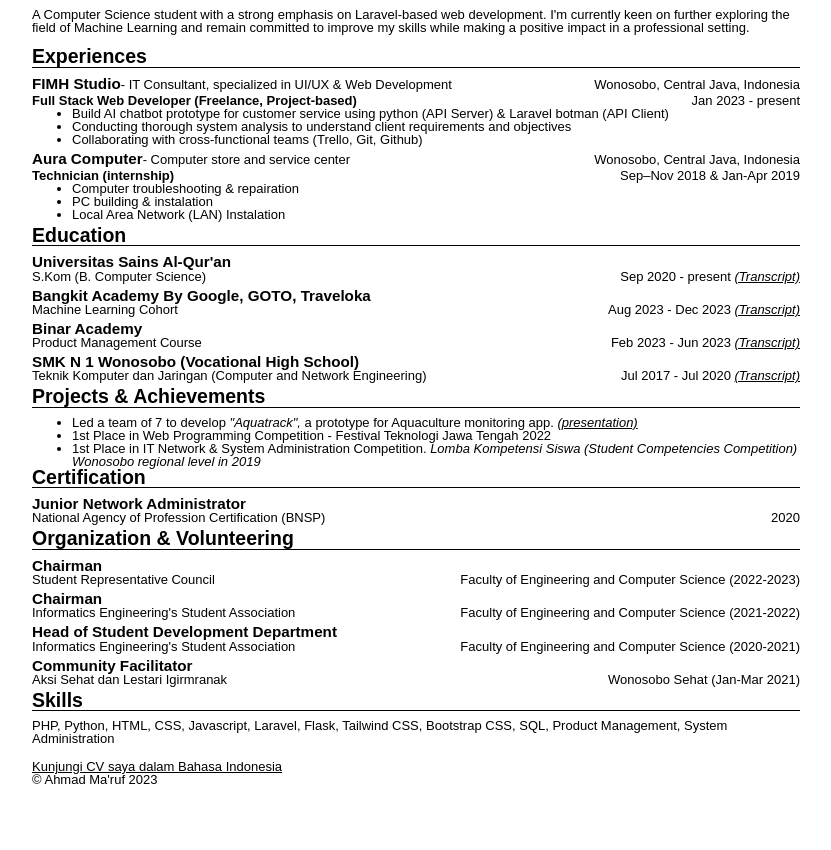
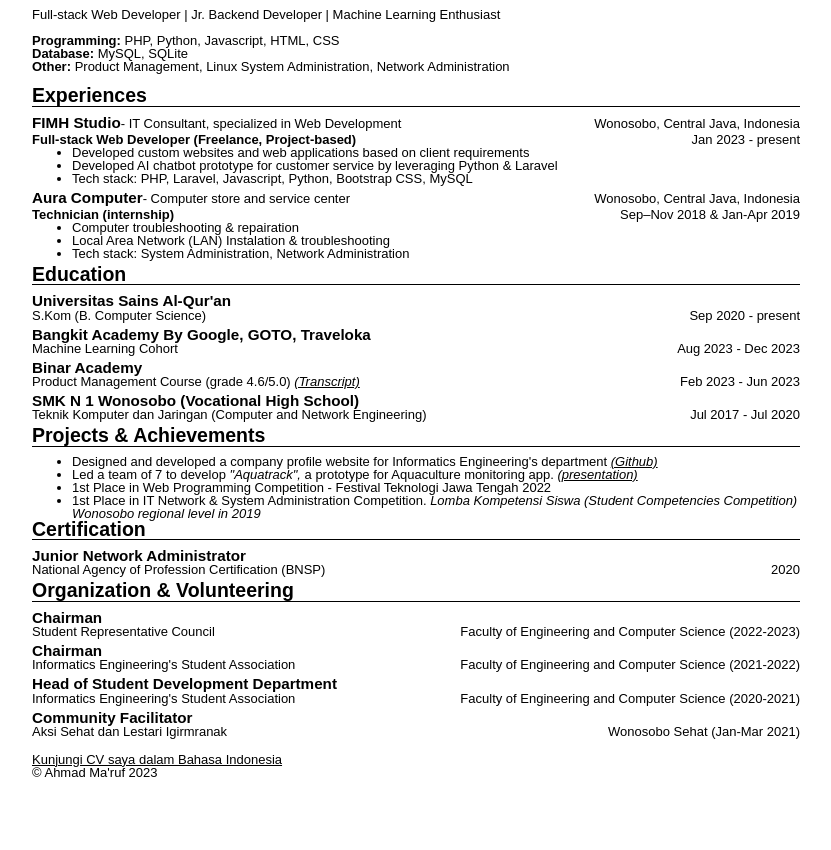
Before and after one commit to ahmaruff/resume, a plain HTML site: page index.html in a window 1280 px wide. Shown: the part 108-958 px from the top of the page, without its empty margins (224-1055 px from the left). Drawn offline with Linux system fonts and the light colour scheme.

Commit message:
change format and remove some section

```diff
--- a/index.html
+++ b/index.html
@@ -14,11 +14,17 @@
     <main>
         <header>
             <h1>Ahmad Ma'ruf</h1>
-            <p>Wonosobo, Central Java, Indonesia | <a href="mailto:ahmadmaruf2701@gmail.com">ahmadmaruf2701@gmail.com</a> | <a href="https://linkedin.com/in/ahmaruff/" target="_blank">linkedin.com/in/ahmaruff/</a> | <a href="https://github.com/ahmaruff" target="_blank">github.com/ahmaruff</a></p>
+            <p>Central Java, Indonesia | <a href="mailto:ahmadmaruf2701@gmail.com">ahmadmaruf2701@gmail.com</a> | <a href="https://linkedin.com/in/ahmaruff/" target="_blank">linkedin.com/in/ahmaruff/</a> | <a href="https://github.com/ahmaruff" target="_blank">github.com/ahmaruff</a></p>
             <br>
             <p id="about">
-                A Computer Science student with a strong emphasis on Laravel-based web development. I'm currently keen on further exploring the field of Machine Learning and remain committed to improve my skills while making a positive impact in a professional setting.
+                Full-stack Web Developer | Jr. Backend Developer | Machine Learning Enthusiast
             </p>
+            <br>
+            <div>
+                <p><span style="font-weight: bold;">Programming: </span>PHP, Python, Javascript, HTML, CSS</p>
+                <p><span style="font-weight: bold;">Database: </span>MySQL, SQLite</p>
+                <p><span style="font-weight: bold;">Other: </span>Product Management, Linux System Administration, Network Administration</p>
+            </div>
         </header>
         <br>
         <article class="exp">
@@ -28,20 +34,20 @@
                     <div class="desc two-column-grid">
                         <h3>FIMH Studio</h3>
                         <p> <span>-</span>
-                            IT Consultant, specialized in UI/UX & Web Development
+                            IT Consultant, specialized in Web Development
                         </p>
                     </div>
                     <p class="loc">Wonosobo, Central Java, Indonesia</p>
                 </div>
                 <div class="job">
                     <div class="title two-column-grid">
-                        <h4>Full Stack Web Developer (Freelance, Project-based)</h4>
+                        <h4>Full-stack Web Developer (Freelance, Project-based)</h4>
                         <p>Jan 2023 - present</p>
                     </div>
                     <ul class="job-desc">
-                        <li>Build AI chatbot prototype for customer service using python (API Server) & Laravel botman (API Client) </li>
-                        <li>Conducting thorough system analysis to understand client requirements and objectives</li>
-                        <li>Collaborating with cross-functional teams (Trello, Git, Github)</li>
+                        <li>Developed custom websites and web applications based on client requirements</li>
+                        <li>Developed AI chatbot prototype for customer service by leveraging Python & Laravel</li>
+                        <li>Tech stack: PHP, Laravel, Javascript, Python, Bootstrap CSS, MySQL</li>
                     </ul>
                 </div>
             </section>
@@ -63,8 +69,8 @@
                     </div>
                     <ul class="job-desc">
                         <li>Computer troubleshooting & repairation</li>
-                        <li>PC building & instalation</li>
-                        <li>Local Area Network (LAN) Instalation</li>
+                        <li>Local Area Network (LAN) Instalation & troubleshooting</li>
+                        <li>Tech stack: System Administration, Network Administration</li>
                     </ul>
                 </div>
             </section>
@@ -75,43 +81,36 @@
             <section>
                 <h3>Universitas Sains Al-Qur'an</h3>
                 <div class="two-column-grid">
-                    <p>S.Kom (B. Computer Science)</p>
-                    <p>Sep 2020 - present
-                        <a href="***REMOVED***" target="_blank"><em>(Transcript)</em></a>
-                    </p>
+                    <p>S.Kom (B. Computer Science) <a class="hide" href="***REMOVED***" target="_blank"><em>(Transcript)</em></a></p>
+                    <p>Sep 2020 - present</p>
                 </div>
             </section>
             <section>
                 <h3>Bangkit Academy By Google, GOTO, Traveloka</h3>
                 <div class="two-column-grid">
                     <p>Machine Learning Cohort</p>
-                    <p>Aug 2023 - Dec 2023
-                        <a href="#" target="_blank"><em>(Transcript)</em></a>
-                    </p>
+                    <p>Aug 2023 - Dec 2023</p>
                 </div>
             </section>
             <section>
                 <h3>Binar Academy</h3>
                 <div class="two-column-grid">
-                    <p>Product Management Course</p>
-                    <p>Feb 2023 - Jun 2023
-                        <a href="***REMOVED***" target="_blank"><em>(Transcript)</em></a>
-                    </p>
+                    <p>Product Management Course (grade 4.6/5.0) <a href="***REMOVED***" target="_blank"><em>(Transcript)</em></a></p>
+                    <p>Feb 2023 - Jun 2023</p>
                 </div>
             </section>
             <section>
                 <h3>SMK N 1 Wonosobo (Vocational High School)</h3>
                 <div class="two-column-grid">
                     <p>Teknik Komputer dan Jaringan (Computer and Network Engineering)</p>
-                    <p>Jul 2017 - Jul 2020
-                        <a href="#" target="_blank"><em>(Transcript)</em></a>
-                    </p>
+                    <p>Jul 2017 - Jul 2020</p>
                 </div>
             </section>
         </article>
         <article class="achievements">
             <h2>Projects & Achievements</h2>
             <ul>
+                <li>Designed and developed a company profile website for Informatics Engineering's department <a href="https://github.com/ahmaruff/web-prodi-ti" target="_blank"><em>(Github)</em></a></li>
                 <li>Led a team of 7 to develop <em>"Aquatrack",</em> a prototype for Aquaculture monitoring app. <a href="https://drive.google.com/file/d/1UP9DuUl3lc0mFbbCbWT8w8xOS0eOQpyP/view?usp=sharing" target="_blank"><em>(presentation)</em></a></li>
                 <li>1st Place in Web Programming Competition - Festival Teknologi Jawa Tengah 2022</li>
                 <li>1st Place in IT Network & System Administration Competition. <em>Lomba Kompetensi Siswa (Student Competencies Competition) Wonosobo regional level in 2019</em></li>
@@ -159,11 +158,6 @@
                 </div>
             </section>
         </article>
-        <article class="skills">
-            <h2>Skills</h2>
-            <p>PHP, Python, HTML, CSS, Javascript, Laravel, Flask, Tailwind CSS, Bootstrap CSS, SQL, Product Management, System Administration</p>
-        </article>
-
         <div class="hide-in-print" style="margin-top: 15px;">
             <a href="index-id.html">Kunjungi CV saya dalam Bahasa Indonesia</a>
             <p>&copy;  Ahmad Ma'ruf 2023</p>
```
Also changed, not shown: index-id.html (+20 -25 lines).
